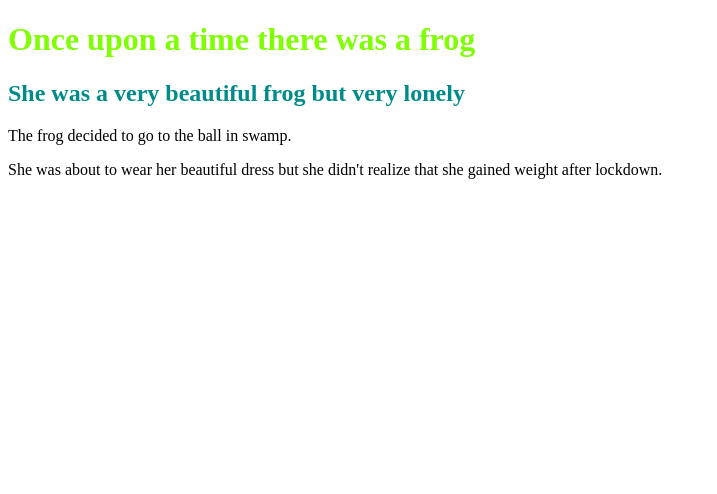
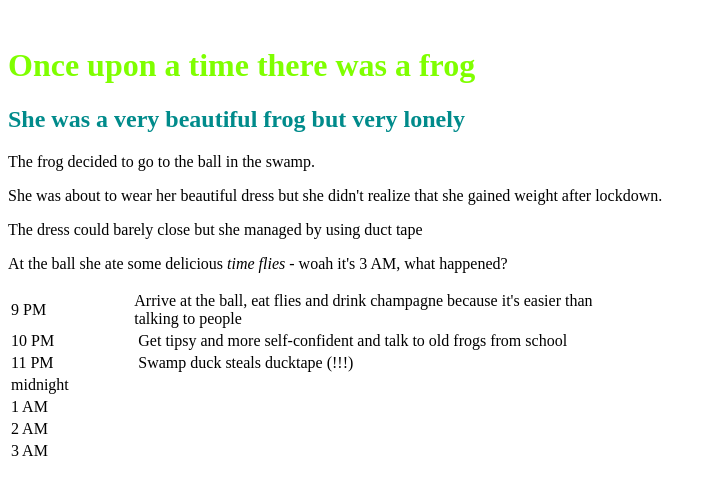
Before and after one commit to Ouna-Bilegma/-exquisite-corpse, a plain HTML site: page index.html in a window 1280 px wide. Shown: the whole page, without its empty margins (0-717 px from the left). Drawn offline with Linux system fonts and the light colour scheme.

Commit message:
added the part after gaining weight and time schedule until 11 PM

```diff
--- a/index.html
+++ b/index.html
@@ -1,15 +1,39 @@
-<!DOCTYPE html>
-<html lang="en">
-    <head>
-       <meta charset="UTF-8">
-    <title>The frog</title>
-    <meta name="viewport" content="width=device-width, initial-scale=1">
-    <title>Document</title>
-</head>
-<body>
-<h1 style="color:chartreuse">Once upon a time there was a frog</h1>
-<h2 style="color:darkcyan">She was a very beautiful frog but very lonely</h2>
-<p>The frog decided to go to the ball in swamp.</p>
+<p>&nbsp;</p>
+<h1 style="color: chartreuse;">Once upon a time there was a frog</h1>
+<h2 style="color: darkcyan;">She was a very beautiful frog but very lonely</h2>
+<p>The frog decided to go to the ball in the swamp.</p>
 <p>She was about to wear her beautiful dress but she didn't realize that she gained weight after lockdown.</p>
-</body>
-</html>
+<p>The dress could barely close but she managed by using duct tape</p>
+<p>At the ball she ate some delicious <em>time flies -</em> woah it's 3 AM, what happened?</p>
+<table style="width: 606.767px;">
+<tbody>
+<tr>
+<td style="width: 121px;">9 PM</td>
+<td style="width: 488.767px;">Arrive at the ball, eat flies and drink champagne because it's easier than talking to people</td>
+</tr>
+<tr>
+<td style="width: 121px;">10 PM</td>
+<td style="width: 488.767px;">&nbsp;Get tipsy and more self-confident and talk to old frogs from school</td>
+</tr>
+<tr>
+<td style="width: 121px;">11 PM</td>
+<td style="width: 488.767px;">&nbsp;Swamp duck steals ducktape (!!!)</td>
+</tr>
+<tr>
+<td style="width: 121px;">midnight</td>
+<td style="width: 488.767px;">&nbsp;</td>
+</tr>
+<tr>
+<td style="width: 121px;">1 AM</td>
+<td style="width: 488.767px;">&nbsp;</td>
+</tr>
+<tr>
+<td style="width: 121px;">2 AM</td>
+<td style="width: 488.767px;">&nbsp;</td>
+</tr>
+<tr>
+<td style="width: 121px;">3 AM</td>
+<td style="width: 488.767px;">&nbsp;</td>
+</tr>
+</tbody>
+</table>
```
